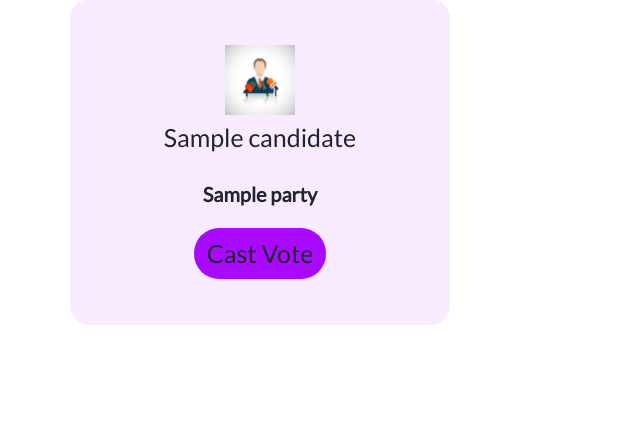
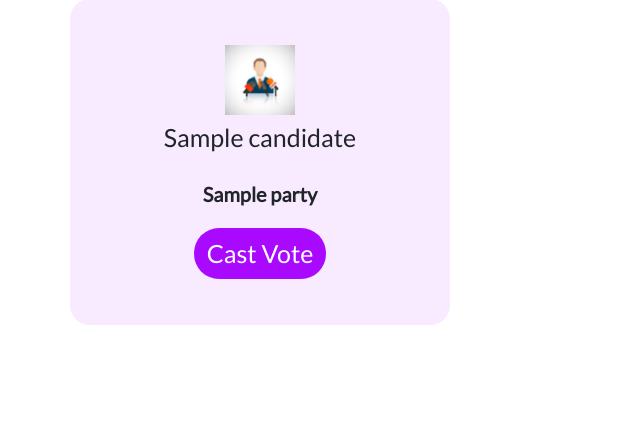
Before and after one commit to Anshit01/e-voting-using-blockchain, a Flask app: template website/app/templates/cast.html in a window 1280 px wide, with the pointer over the restyled element. Shown: the part 105-531 px from the top of the page, without its empty margins (0-640 px from the left). Run offline with Flask 2, Linux system fonts and the light colour scheme; the template is opened without the code that fills it: most values are stand-ins (such as "Sample title", 1, 10 or a date in 2020); some libraries are stand-ins or nearby versions.

Commit message:
btn-hover fixed

```diff
--- a/website/app/static/css/cast.css
+++ b/website/app/static/css/cast.css
@@ -26,3 +26,8 @@
 .party {
     font-size: 20px;
 }
+
+.btn:hover {
+    background-color: #a90aff;
+    color: #FFFFFF;
+}
```
